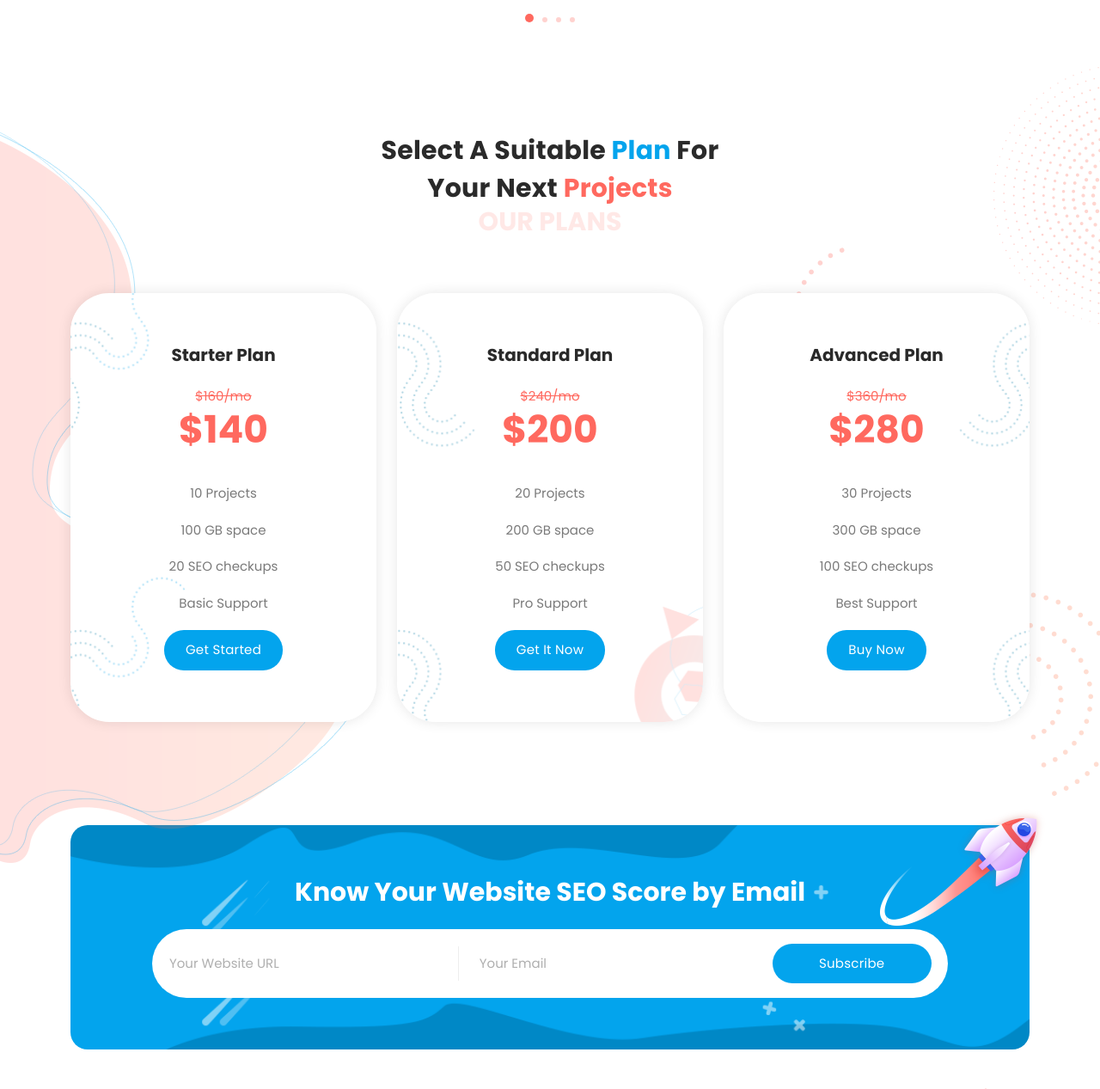
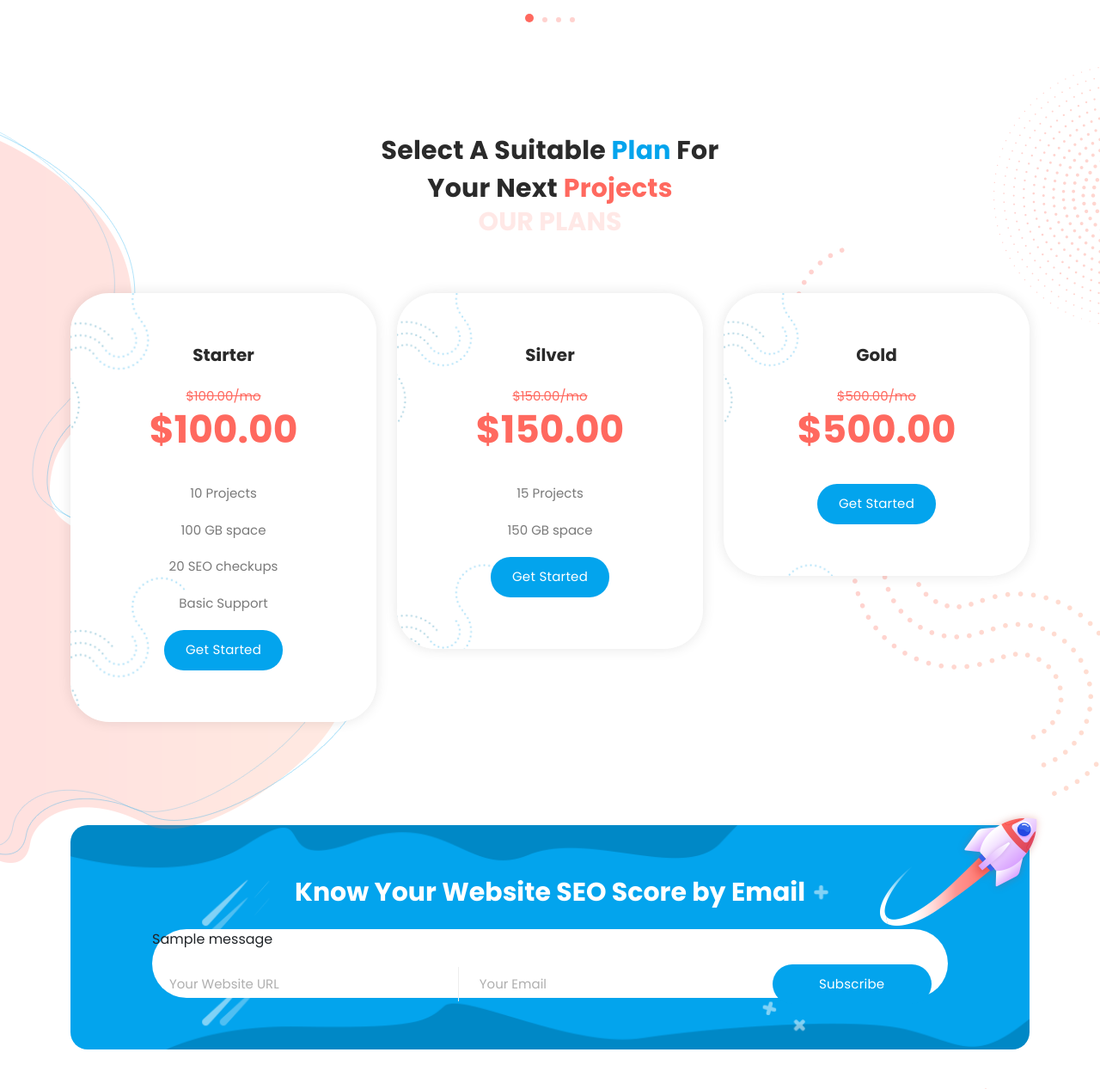
Before and after one commit to p4l4s6/Software-Development-B9, a Django app: page / in a window 1280 px wide. Shown: the part 3126-4393 px from the top of the page at 86% size. Run offline with Django 4.2, Linux system fonts and the light colour scheme; data comes from the database, SQL or seed files in the repository; both versions use the stored data as it was after the commit; one stand-in notice (Sample message) is shown; some libraries are stand-ins or nearby versions.

Commit message:
Class May 6, 2023

```diff
--- a/templates/index.html
+++ b/templates/index.html
@@ -366,10 +366,10 @@
 
 <div id="pricing" class="pricing-tables">
     <div class="tables-left-dec">
-        <img src="assets/images/tables-left-dec.png" alt="">
+        <img src="{% static 'assets/images/tables-left-dec.png' %}" alt="">
     </div>
     <div class="tables-right-dec">
-        <img src="assets/images/tables-right-dec.png" alt="">
+        <img src="{% static 'assets/images/tables-right-dec.png' %}" alt="">
     </div>
     <div class="container">
         <div class="row">
@@ -381,54 +381,25 @@
             </div>
         </div>
         <div class="row">
+
+            {% for package in packages %}
                 <div class="col-lg-4">
                     <div class="item first-item">
-                    <h4>Starter Plan</h4>
-                    <em>$160/mo</em>
-                    <span>$140</span>
+                        <h4>{{ package.name }}</h4>
+                        <em>${{ package.price }}/mo</em>
+                        <span>${{ package.price }}</span>
                         <ul>
-                        <li>10 Projects</li>
-                        <li>100 GB space</li>
-                        <li>20 SEO checkups</li>
-                        <li>Basic Support</li>
+                            {% for feature in package.get_features %}
+                                <li>{{ feature.title }}</li>
+                            {% endfor %}
                         </ul>
                         <div class="main-blue-button-hover">
                             <a href="#">Get Started</a>
                         </div>
                     </div>
                 </div>
-            <div class="col-lg-4">
-                <div class="item second-item">
-                    <h4>Standard Plan</h4>
-                    <em>$240/mo</em>
-                    <span>$200</span>
-                    <ul>
-                        <li>20 Projects</li>
-                        <li>200 GB space</li>
-                        <li>50 SEO checkups</li>
-                        <li>Pro Support</li>
-                    </ul>
-                    <div class="main-blue-button-hover">
-                        <a href="#">Get it Now</a>
-                    </div>
-                </div>
-            </div>
-            <div class="col-lg-4">
-                <div class="item third-item">
-                    <h4>Advanced Plan</h4>
-                    <em>$360/mo</em>
-                    <span>$280</span>
-                    <ul>
-                        <li>30 Projects</li>
-                        <li>300 GB space</li>
-                        <li>100 SEO checkups</li>
-                        <li>Best Support</li>
-                    </ul>
-                    <div class="main-blue-button-hover">
-                        <a href="#">Buy Now</a>
-                    </div>
-                </div>
-            </div>
+            {% endfor %}
+
         </div>
     </div>
 </div>
@@ -441,12 +412,16 @@
                     <div class="row">
                         <div class="col-lg-10 offset-lg-1">
                             <h2>Know Your Website SEO Score by Email</h2>
-                            <form id="subscribe" action="" method="get">
+                            <form id="subscribe" action="{% url 'subscribe' %}" method="post">
+                                {% for message in messages %}
+                                    <li>{{ message }}</li>
+                                {% endfor %}
+                                {% csrf_token %}
                                 <input type="text" name="website" id="website" placeholder="Your Website URL"
                                        required="">
                                 <input type="text" name="email" id="email" pattern="[^ @]*@[^ @]*"
                                        placeholder="Your Email" required="">
-                                <button type="submit" id="form-submit" class="main-button ">Subscribe</button>
+                                <button type="submit" class="main-button ">Subscribe</button>
                             </form>
                         </div>
                     </div>
@@ -458,10 +433,10 @@
 
 <div id="video" class="our-videos section">
     <div class="videos-left-dec">
-        <img src="assets/images/videos-left-dec.png" alt="">
+        <img src="{% static 'assets/images/videos-left-dec.png' %}" alt="">
     </div>
     <div class="videos-right-dec">
-        <img src="assets/images/videos-right-dec.png" alt="">
+        <img src="{% static 'assets/images/videos-right-dec.png' %}" alt="">
     </div>
     <div class="container">
         <div class="row">
@@ -471,106 +446,40 @@
                         <div class="row">
                             <div class="col-lg-8">
                                 <ul class="nacc">
-                                    <li class="active">
+                                    {% for video in videos %}
+                                        <li {% if forloop.counter0 == 0 %} class="active" {% endif %}>
                                             <div>
                                                 <div class="thumb">
                                                     <iframe width="100%" height="auto"
-                                                        src="https://www.youtube.com/embed/JynGuQx4a1Y"
+                                                            src="{{ video.youtube }}"
                                                             title="YouTube video player" frameborder="0"
                                                             allow="accelerometer; autoplay; clipboard-write; encrypted-media; gyroscope; picture-in-picture"
                                                             allowfullscreen></iframe>
                                                     <div class="overlay-effect">
-                                                    <a href="#"><h4>Project One</h4></a>
-                                                    <span>SEO &amp; Marketing</span>
+                                                        <a href="#"><h4>{{ video.title }}</h4></a>
+                                                        <span>{{ video.category }}</span>
                                                     </div>
                                                 </div>
                                             </div>
                                         </li>
-                                    <li>
-                                        <div>
-                                            <div class="thumb">
-                                                <iframe width="100%" height="auto"
-                                                        src="https://www.youtube.com/embed/RdJBSFpcO4M"
-                                                        title="YouTube video player" frameborder="0"
-                                                        allow="accelerometer; autoplay; clipboard-write; encrypted-media; gyroscope; picture-in-picture"
-                                                        allowfullscreen></iframe>
-                                                <div class="overlay-effect">
-                                                    <a href="#"><h4>Second Project</h4></a>
-                                                    <span>Advertising &amp; Marketing</span>
-                                                </div>
-                                            </div>
-                                        </div>
-                                    </li>
-                                    <li>
-                                        <div>
-                                            <div class="thumb">
-                                                <iframe width="100%" height="auto"
-                                                        src="https://www.youtube.com/embed/ZlfAjbQiL78"
-                                                        title="YouTube video player" frameborder="0"
-                                                        allow="accelerometer; autoplay; clipboard-write; encrypted-media; gyroscope; picture-in-picture"
-                                                        allowfullscreen></iframe>
-                                                <div class="overlay-effect">
-                                                    <a href="#"><h4>Project Three</h4></a>
-                                                    <span>Digital &amp; Marketing</span>
-                                                </div>
-                                            </div>
-                                        </div>
-                                    </li>
-                                    <li>
-                                        <div>
-                                            <div class="thumb">
-                                                <iframe width="100%" height="auto"
-                                                        src="https://www.youtube.com/embed/mx1WseE7-0Y"
-                                                        title="YouTube video player" frameborder="0"
-                                                        allow="accelerometer; autoplay; clipboard-write; encrypted-media; gyroscope; picture-in-picture"
-                                                        allowfullscreen></iframe>
-                                                <div class="overlay-effect">
-                                                    <a href="#"><h4>Fourth Project</h4></a>
-                                                    <span>SEO &amp; Advertising</span>
-                                                </div>
-                                            </div>
-                                        </div>
-                                    </li>
+                                    {% endfor %}
+
                                 </ul>
                             </div>
                             <div class="col-lg-4">
                                 <div class="menu">
-                                    <div class="active">
+                                    {% for video in videos %}
+                                        <div {% if forloop.counter0 == 0 %}  class="active" {% endif %}>
                                             <div class="thumb">
-                                            <img src="assets/images/video-thumb-01.png" alt="">
+                                                <img src="{% static 'assets/images/video-thumb-01.png' %}" alt="">
                                                 <div class="inner-content">
-                                                <h4>Project One</h4>
-                                                <span>SEO &amp; Marketing</span>
+                                                    <h4>{{ video.title }}</h4>
+                                                    <span>{{ video.category }}</span>
                                                 </div>
                                             </div>
                                         </div>
-                                    <div>
-                                        <div class="thumb">
-                                            <img src="assets/images/video-thumb-02.png" alt="">
-                                            <div class="inner-content">
-                                                <h4>Second Project</h4>
-                                                <span>Advertising &amp; Marketing</span>
-                                            </div>
-                                        </div>
-                                    </div>
-                                    <div>
-                                        <div class="thumb">
-                                            <img src="assets/images/video-thumb-03.png" alt="Marketing">
-                                            <div class="inner-content">
-                                                <h4>Project Three</h4>
-                                                <span>Digital &amp; Marketing</span>
-                                            </div>
-                                        </div>
-                                    </div>
-                                    <div>
-                                        <div class="thumb">
-                                            <img src="assets/images/video-thumb-04.png" alt="SEO Work">
-                                            <div class="inner-content">
-                                                <h4>Fourth Project</h4>
-                                                <span>SEO &amp; Advertising</span>
-                                            </div>
-                                        </div>
-                                    </div>
+                                    {% endfor %}
+
                                 </div>
                             </div>
                         </div>
@@ -599,7 +508,11 @@
                 </div>
             </div>
             <div class="col-lg-5 align-self-center">
-                <form id="contact" action="" method="get">
+                <form id="contact" action="{% url 'contact' %}" method="post">
+                    {% for message in messages %}
+                        <li>{{ message }}</li>
+                    {% endfor %}
+                    {% csrf_token %}
                     <div class="row">
                         <div class="col-lg-12">
                             <fieldset>
@@ -626,7 +539,7 @@
                         </div>
                         <div class="col-lg-12">
                             <fieldset>
-                                <button type="submit" id="form-submit" class="main-button">Submit Request</button>
+                                <button type="submit" class="main-button">Submit Request</button>
                             </fieldset>
                         </div>
                     </div>
@@ -635,10 +548,10 @@
         </div>
     </div>
     <div class="contact-dec">
-        <img src="assets/images/contact-dec.png" alt="">
+        <img src="{% static 'assets/images/contact-dec.png' %}" alt="">
     </div>
     <div class="contact-left-dec">
-        <img src="assets/images/contact-left-dec.png" alt="">
+        <img src="{% static 'assets/images/contact-left-dec.png' %}" alt="">
     </div>
 </div>
 
--- a/website/urls.py
+++ b/website/urls.py
@@ -3,4 +3,6 @@ from . import views
 
 urlpatterns = [
     path('', views.HomeView.as_view()),
+    path('contact/', views.ContactView.as_view(), name='contact'),
+    path('subscribe/', views.SubscriberView.as_view(), name='subscribe'),
 ]
--- a/website/views.py
+++ b/website/views.py
@@ -1,7 +1,11 @@
-from django.shortcuts import render
+from django.contrib import messages
+from django.core.mail import message
+from django.shortcuts import render, redirect
+from django.views import View
 from django.views.generic import TemplateView
 
-from website.models import Slider, Service
+from website import forms
+from website.models import Slider, Service, Package, Video
 
 
 # Create your views here.
@@ -13,4 +17,30 @@ class HomeView(TemplateView):
         context = super().get_context_data(**kwargs)
         context['sliders'] = Slider.objects.all()
         context['services'] = Service.objects.all()
+        context['packages'] = Package.objects.all()
+        context['videos'] = Video.objects.all()
         return context
+
+
+class ContactView(View):
+
+    def post(self, request):
+        form = forms.ContactForm(data=request.POST)
+        if form.is_valid():
+            form.save()
+            messages.success(request, "Your data has been saved successfully")
+        else:
+            messages.error(request, "Invalid! Please try again")
+        return redirect('/')
+
+
+class SubscriberView(View):
+
+    def post(self, request):
+        form = forms.SubscriberForm(data=request.POST)
+        if form.is_valid():
+            form.save()
+            messages.success(request, "Your data has been saved successfully")
+        else:
+            messages.error(request, "Invalid! Please try again")
+        return redirect('/')
```
Also changed, not shown: website/admin.py (+6 -1 lines), website/forms.py (added, +15 -0 lines), website/models.py (+44 -0 lines), db.sqlite3, website/migrations/0003_package.py (added), website/migrations/0004_feature.py (added), website/migrations/0005_video.py (added), website/migrations/0006_contact.py (added), website/migrations/0007_subscriber.py (added). Lines whose indentation alone changed are shown as unchanged.
